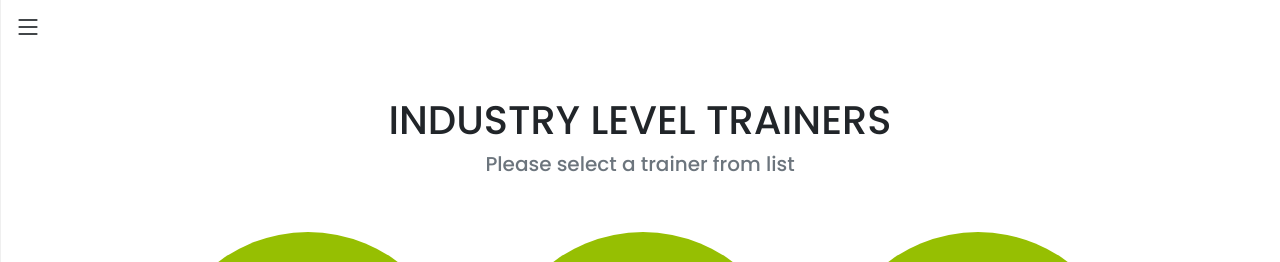
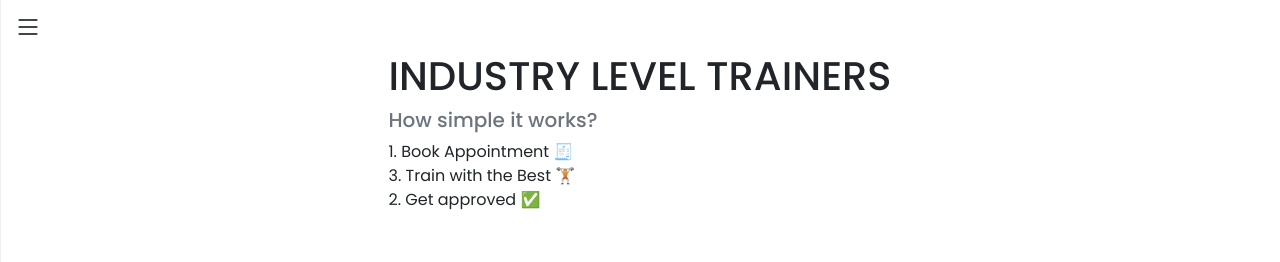
Before and after one commit to killy10o10/FitMeUp, a React (Create React App) app: page / in a window 1280 px wide. Shown: the top 262 px of the page. Built offline with nearby package versions, Linux system fonts and the light colour scheme.

Commit message:
Use details added

```diff
--- a/src/components/Home.js
+++ b/src/components/Home.js
@@ -7,9 +7,20 @@ const Home = (props) => {
   const { trainers } = props;
   return (
     <section className="home container d-flex flex-column align-items-center">
-      <div className="mt-5 pt-5">
-        <h1 className="text-uppercase text-center ">Industry Level Trainers</h1>
-        <h4 className="text-secondary fs-5 text-center">Please select a trainer from list</h4>
+      <div className="mt-1 pt-5 mb-5">
+        <h1 className="text-uppercase text-center title-1">Industry Level Trainers</h1>
+        {/* debut */}
+        <div className="textanimation">
+          <div id="container">
+            <h3 className="text-secondary fs-5">How simple it works?</h3>
+            <div id="flip">
+              <div><div>1. Book Appointment 🧾</div></div>
+              <div><div>3. Train with the Best 🏋🏼</div></div>
+              <div><div>2. Get approved ✅</div></div>
+            </div>
+          </div>
+        </div>
+        {/* fin */}
       </div>
       <TrainerList trainers={trainers} />
     </section>
```
